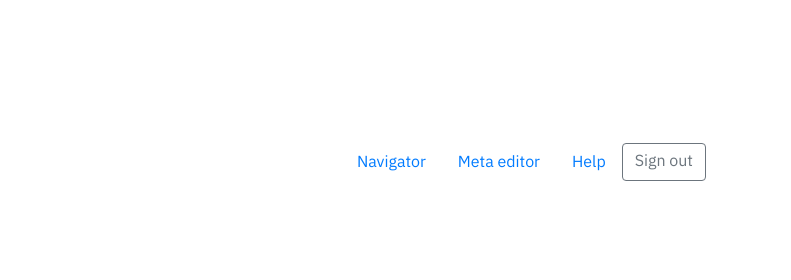
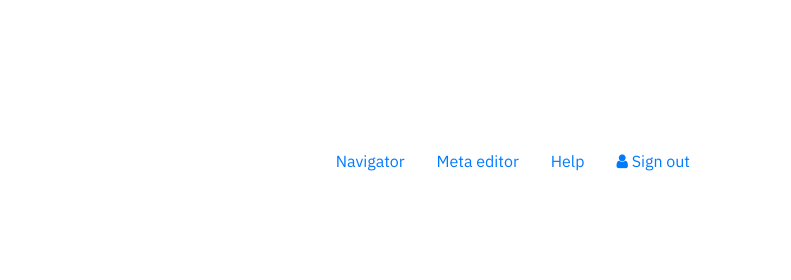
Before and after one commit to ConnorStroomberg/molgenis-theme, a website: page index.html in a window 1280 px wide. Shown: the top 280 px of the page, 489-1280 px from the left. Drawn offline with Linux system fonts and the light colour scheme.

Commit message:
change sign out btn to link with icon

```diff
--- a/index.html
+++ b/index.html
@@ -42,11 +42,7 @@
                 </a>
               </li>
               <li class="nav-item">
-                <form id="logout-form" method="post" action="/logout" class="navbar-form">
-                  <button id="signout-button" type="button" class="btn btn-outline-secondary">
-                  Sign out
-                  </button>
-                </form>
+                 <a href="http://google.com" class="nav-link"><i class="fa fa-user" aria-hidden="true"></i> Sign out</a>
               </li>
             </ul>
           </div>
```
